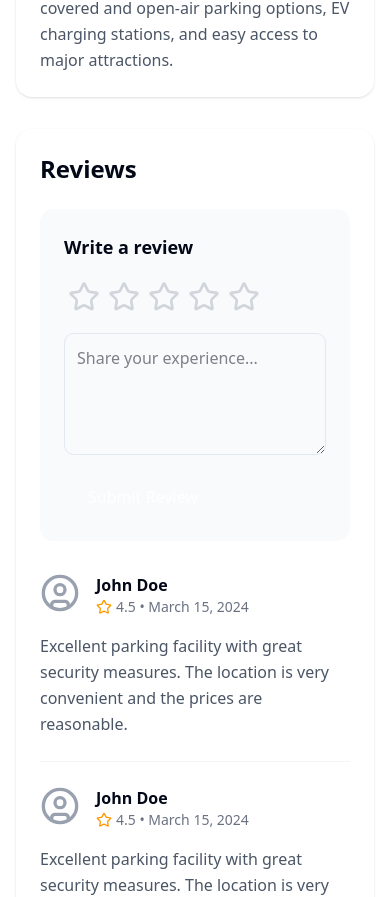
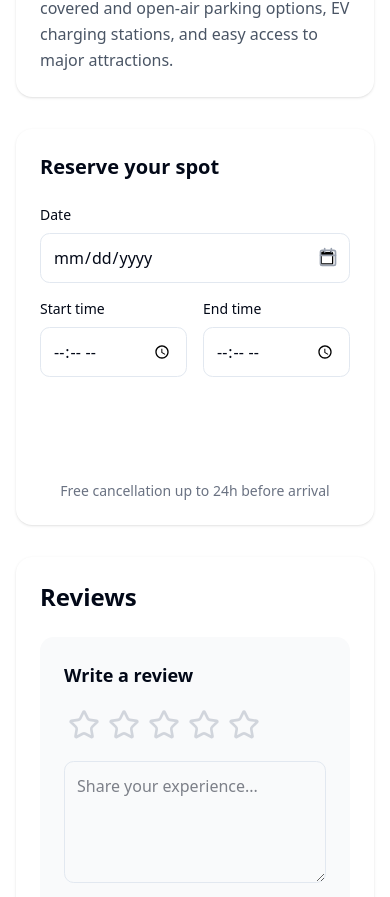
Before and after one commit to yanshuy/vesit, a React (Vite) app: page /parking-spots/1 in a window 390 px wide. Shown: the part 1153-2050 px from the top of the page. Built offline with nearby package versions, Linux system fonts and the light colour scheme.

Commit message:
add Prettier configuration and Tailwind CSS plugin; refactor parking spot review components

```diff
--- a/package.json
+++ b/package.json
@@ -37,6 +37,7 @@
     "eslint-plugin-react-hooks": "^5.0.0",
     "eslint-plugin-react-refresh": "^0.4.18",
     "globals": "^15.14.0",
+    "prettier-plugin-tailwindcss": "^0.6.11",
     "typescript": "~5.7.2",
     "typescript-eslint": "^8.22.0",
     "vite": "^6.1.0"
--- a/src/App.tsx
+++ b/src/App.tsx
@@ -3,7 +3,7 @@ import MainLayout from "./layouts/MainLayout";
 import EventPage from "./pages/events/page";
 import CalendarPage from "./pages/calendar/page";
 import ParkingSpotList from "./pages/parkingSpot/page";
-import ParkingSpotProfile from "./pages/parkingSpot/ParkingProfile";
+import ParkingSpotProfile from "./pages/parkingProfile/page";
 
 function App() {
   return (
--- a/src/pages/parkingSpot/ParkingProfile.tsx
+++ b/src/pages/parkingProfile/page.tsx
@@ -218,13 +218,60 @@ const ParkingSpotProfile = () => {
             <h2 className="text-xl font-semibold mb-4">Description</h2>
             <p className="text-gray-600 leading-relaxed">{spot.description}</p>
           </div>
+          <div className="max-md:block hidden mb-8">
+            <div className="sticky top-8 bg-white rounded-2xl shadow p-6">
+              <h3 className="text-xl font-bold mb-6">Reserve your spot</h3>
+              <div className="space-y-4">
+                <div>
+                  <label className="block text-sm font-medium mb-2">Date</label>
+                  <div className="relative">
+                    <input
+                      type="date"
+                      className="w-full p-3 border rounded-lg focus:ring-2 focus:ring-primary-500"
+                    />
+                    <Calendar className="w-5 h-5 text-gray-400 absolute right-3 top-3.5" />
+                  </div>
+                </div>
 
+                <div className="grid grid-cols-2 gap-4">
+                  <div>
+                    <label className="block text-sm font-medium mb-2">
+                      Start time
+                    </label>
+                    <input
+                      type="time"
+                      className="w-full p-3 border rounded-lg focus:ring-2 focus:ring-primary-500"
+                    />
+                  </div>
+                  <div>
+                    <label className="block text-sm font-medium mb-2">
+                      End time
+                    </label>
+                    <input
+                      type="time"
+                      className="w-full p-3 border rounded-lg focus:ring-2 focus:ring-primary-500"
+                    />
+                  </div>
+                </div>
+
+                <div className="pt-4">
+                  <button className="w-full bg-primary-600 hover:bg-primary-700 text-white py-4 rounded-xl font-semibold transition-colors">
+                    Reserve now - {spot.price}
+                  </button>
+                </div>
+
+                <p className="text-center text-sm text-gray-500 mt-4">
+                  Free cancellation up to 24h before arrival
+                </p>
+              </div>
+            </div>
+          </div>
           {/* Reviews Section */}
           <ReviewSection spotId={spot.id} />
         </div>
 
         {/* Booking Sidebar */}
-        <div className="lg:col-span-1">
+        <div className="lg:col-span-1 max-md:hidden">
           <div className="sticky top-8 bg-white rounded-2xl shadow-lg p-6">
             <h3 className="text-xl font-bold mb-6">Reserve your spot</h3>
             <div className="space-y-4">
--- a/src/pages/parkingSpot/ReviewForm.tsx
+++ /dev/null
@@ -1,72 +0,0 @@
-import { Star } from "lucide-react";
-import type React from "react";
-import { useState } from "react";
-
-interface Props {
-  spotId: number;
-}
-
-const ReviewForm: React.FC<Props> = ({ spotId }) => {
-  const [rating, setRating] = useState(0);
-  const [comment, setComment] = useState("");
-
-  const handleSubmit = (e: React.FormEvent) => {
-    e.preventDefault();
-    // Here you would typically send the review to your backend
-    console.log("Submitted review:", { spotId, rating, comment });
-    // Reset form
-    setRating(0);
-    setComment("");
-  };
-
-  return (
-    <form
-      onSubmit={handleSubmit}
-      className="mt-8 bg-white p-6 rounded-lg shadow"
-    >
-      <h4 className="text-xl font-semibold text-secondary-800 mb-4">
-        Add a Review
-      </h4>
-      <div className="mb-4">
-        <label htmlFor="rating" className="block text-secondary-700 mb-2">
-          Rating
-        </label>
-        <div className="flex items-center">
-          {[1, 2, 3, 4, 5].map((star) => (
-            <button
-              key={star}
-              type="button"
-              onClick={() => setRating(star)}
-              className={`h-8 w-8 ${
-                star <= rating ? "text-yellow-400" : "text-secondary-300"
-              } focus:outline-none`}
-            >
-              <Star />
-            </button>
-          ))}
-        </div>
-      </div>
-      <div className="mb-4">
-        <label htmlFor="comment" className="block text-secondary-700 mb-2">
-          Comment
-        </label>
-        <textarea
-          id="comment"
-          value={comment}
-          onChange={(e) => setComment(e.target.value)}
-          required
-          className="w-full px-3 py-2 text-secondary-700 border rounded-lg focus:outline-none focus:border-primary-500"
-          rows={4}
-        />
-      </div>
-      <button
-        type="submit"
-        className="w-full bg-primary-500 text-white py-2 px-4 rounded-md hover:bg-primary-600 transition-colors duration-300"
-      >
-        Submit Review
-      </button>
-    </form>
-  );
-};
-
-export default ReviewForm;
--- a/src/pages/parkingSpot/ReviewList.tsx
+++ /dev/null
@@ -1,88 +0,0 @@
-import type React from "react";
-import { Star, UserRound } from "lucide-react";
-
-interface Review {
-  id: number;
-  spotId: number;
-  rating: number;
-  comment: string;
-  author: string;
-  date: string;
-}
-
-interface Props {
-  spotId: number;
-}
-
-// Mock data for reviews
-const reviews: Review[] = [
-  {
-    id: 1,
-    spotId: 1,
-    rating: 4,
-    comment:
-      "Clean and easy to access. Great location in the heart of downtown.",
-    author: "John D.",
-    date: "2023-05-15",
-  },
-  {
-    id: 2,
-    spotId: 1,
-    rating: 5,
-    comment:
-      "Always available spots, even during peak hours. Highly recommend!",
-    author: "Sarah M.",
-    date: "2023-05-10",
-  },
-  {
-    id: 3,
-    spotId: 2,
-    rating: 3,
-    comment:
-      "Convenient location, but a bit pricey for the area. Security could be improved.",
-    author: "Mike R.",
-    date: "2023-05-08",
-  },
-];
-
-const ReviewList: React.FC<Props> = ({ spotId }) => {
-  const spotReviews = reviews.filter((review) => review.spotId === spotId);
-
-  return (
-    <div className="space-y-6">
-      <h4 className="text-xl font-semibold text-secondary-800 mb-4">Reviews</h4>
-      {spotReviews.length === 0 ? (
-        <p className="text-secondary-600">
-          No reviews yet. Be the first to leave a review!
-        </p>
-      ) : (
-        spotReviews.map((review) => (
-          <div key={review.id} className="bg-white p-4 rounded-lg shadow">
-            <div className="flex items-center mb-2">
-              <UserRound className="h-10 w-10 text-secondary-400 mr-3" />
-              <div>
-                <p className="font-semibold text-secondary-800">
-                  {review.author}
-                </p>
-                <p className="text-sm text-secondary-500">{review.date}</p>
-              </div>
-            </div>
-            <div className="flex items-center mb-2">
-              {[...Array(5)].map((_, i) => (
-                <Star
-                  key={i}
-                  className={`h-5 w-5 ${
-                    i < review.rating ? "text-yellow-400" : "text-secondary-300"
-                  }`}
-                />
-              ))}
-            </div>
-            <p className="text-secondary-600">{review.comment}</p>
-          </div>
-        ))
-      )}
-    </div>
-  );
-};
-
-export default ReviewList;
--- a/src/pages/parkingSpot/page.tsx
+++ b/src/pages/parkingSpot/page.tsx
@@ -146,7 +146,7 @@ const parkingSpots = [
 
 const ParkingSpotList: React.FC = () => {
   return (
-    <div>
+    <div className="p-6">
       <h2 className="text-3xl font-bold text-secondary-800 mb-8">
         Popular Parking Spots
       </h2>
```
Also changed, not shown: src/pages/parkingProfile/ReviewSection.tsx (renamed from src/pages/parkingSpot/ReviewSection.tsx), 2 other files (tests, documents, lock files or other folders).
